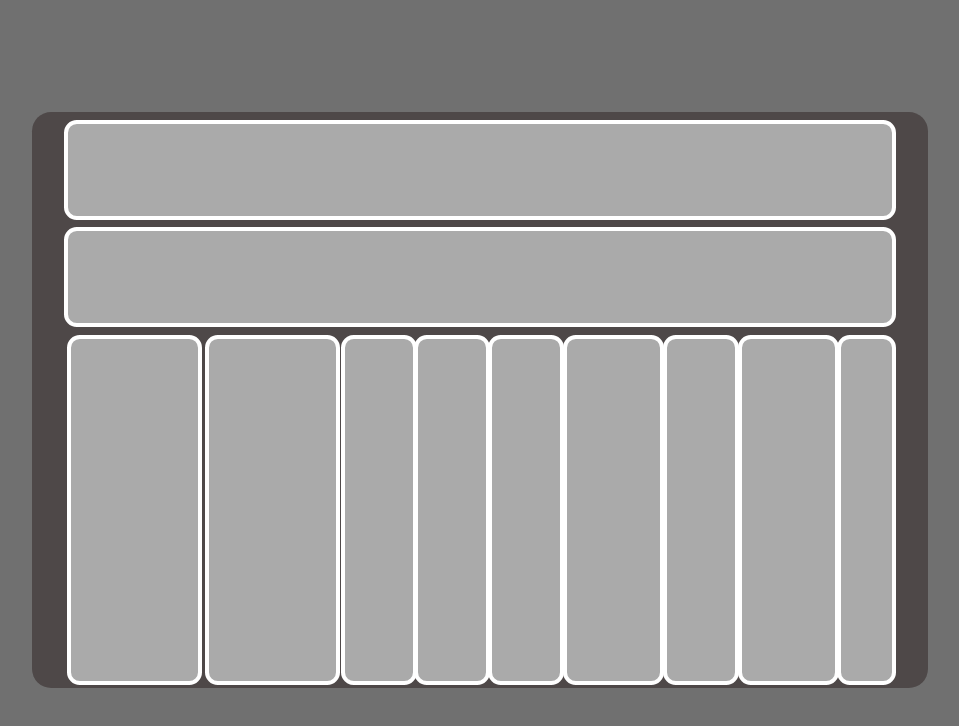
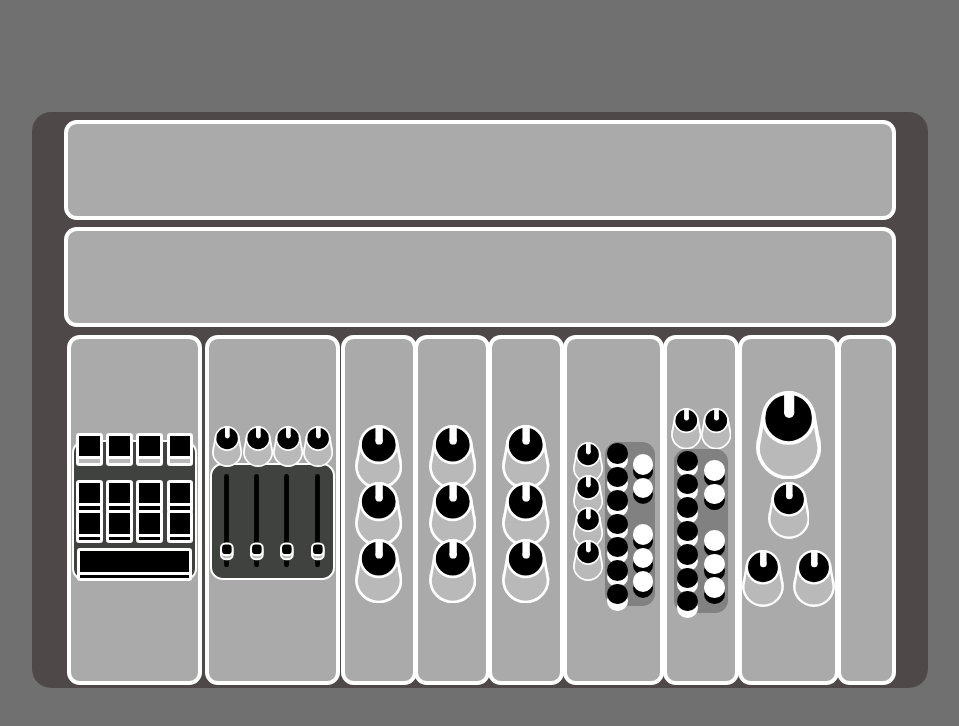
Before and after one commit to Therealajahn/MylarMini, a React (Create React App) app: page / in a window 1280 px wide. Shown: the top 726 px of the page, without its empty margins (160-1119 px from the left). Built offline with nearby package versions, Linux system fonts and the light colour scheme.

Commit message:
added chords and wave plate types

```diff
--- a/src/View/Keys/Keys.js
+++ b/src/View/Keys/Keys.js
@@ -1,14 +1,16 @@
 import Button from '../Button/Button.js';
 import RepeatElement from '../../Utilities/RepeatElement/RepeatElement.js';
 
-export default function Keys(){
+export default function Keys({width}){
 
     return(
         <div style={{
             display:'grid',
             height:'100%',
+            width:`${width ? width : 'auto'}`,
             backgroundColor:'#818181',
             borderRadius:'1vw',
+            justifyItems:'center',
             gridTemplateRows:'repeat(7,1fr)',
             gridTemplateColumns:'1fr 1fr',
             gridTemplateAreas:`
--- a/src/View/Knob/Knob.js
+++ b/src/View/Knob/Knob.js
@@ -1,6 +1,6 @@
 import { createElement } from 'react';
 
-export default function Knob({gridArea,marginTop,width,height}){
+export default function Knob({gridArea,marginTop,width,height,alignSelf,justifySelf}){
     //stroke-width was throwing an error, converted the elements using it
     const pathOne = createElement("path",{
         d:"M51.5 45.5696C51.5 59.3346 40.3108 70.5 26.5 70.5C12.6892 70.5 1.5 59.3346 1.5 45.5696C1.5 31.8047 12.6892 20.6393 26.5 20.6393C40.3108 20.6393 51.5 31.8047 51.5 45.5696Z",
@@ -35,9 +35,10 @@
            style={{
                height:`${height ? height : 'auto'}`,
                width:`${width ? width : 'auto'}`,
-               justifySelf:'center',
                marginTop:`${marginTop ? marginTop : '0vw'}`,
                gridArea:`${gridArea ? gridArea : ''}`,
+               alignSelf:`${alignSelf ? alignSelf : ''}`,
+               justifySelf:`${justifySelf ? justifySelf : 'center'}`,
            }}
        >
         {pathOne}
--- a/src/View/MiniModular/MiniModular.js
+++ b/src/View/MiniModular/MiniModular.js
@@ -37,7 +37,7 @@
             props={{
                 height:'100%'
             }}
-            listProp='key'
+            listProp='type'
             list={[
                 'rhythm',
                 'tails',
--- a/src/View/Plate/Plate.js
+++ b/src/View/Plate/Plate.js
@@ -24,6 +24,12 @@
             break;
             case 'pitch':
                 return renderPitch();
+            break;
+            case 'chords':
+                return renderChords();
+            break;
+            case 'wave':
+                return renderWave();
             break;
         };
     };
@@ -222,6 +228,63 @@
         );
     };
 
+    function renderChords(){
+        return(
+            <div style={{
+                display:'grid',
+                height:'60%',
+                width:'90%',
+                alignSelf:'center',
+                justifySelf:'center',
+                justifyItems:'center',
+                gridTemplateColumns:'1fr',
+                gridTemplateRows:'1fr 6fr',
+            }}>
+                <div style={{
+                    display:'grid',
+                    gridTemplateColumns:'1fr 1fr',
+                    gridTemplateRows:'1fr',
+                }}>
+                    <RepeatElement
+                        repetitions={2}
+                        element={Knob}
+                        props={{
+                            width:'100%',
+                        }}
+                        countKeys={['key']}
+                        countValues={['knob']}
+                    />
+                </div>
+                <Keys width='90%'/>
+            </div>
+        )
+    }
+    function renderWave(){
+        return(
+            <div style={{
+                display:'grid',
+                height:'70%',
+                width:'100%',
+                alignSelf:'center',
+                justifySelf:'center',
+                justifyItems:'center',
+                gridTemplateColumns:'1fr',
+                gridTemplateRows:'1fr 1fr 1fr',
+            }}>
+                <Knob width='70%'/>
+                <Knob width='45%' alignSelf='center'/>
+                <div style={{
+                    display:'grid',
+                    width:'100%',
+                    gridTemplateColumns:'1fr 1fr',
+                    gridTemplateRows:'1fr',
+                }}>
+                    <Knob width='90%' justifySelf='start'/>
+                    <Knob width='90%' justifySelf='end'/>
+                </div>
+            </div>
+        )
+    }
 // Main Render
     return(
         <div style={{
```
Also changed, not shown: 2 other files (tests, documents, lock files or other folders).
